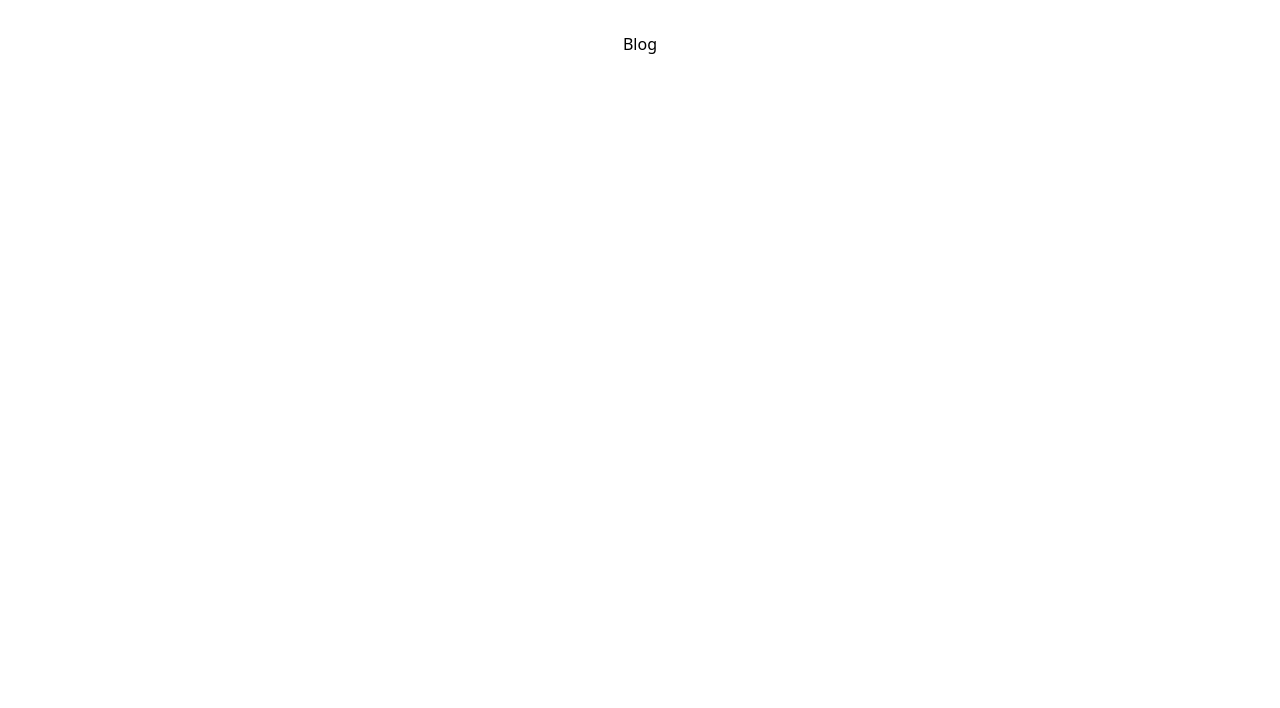
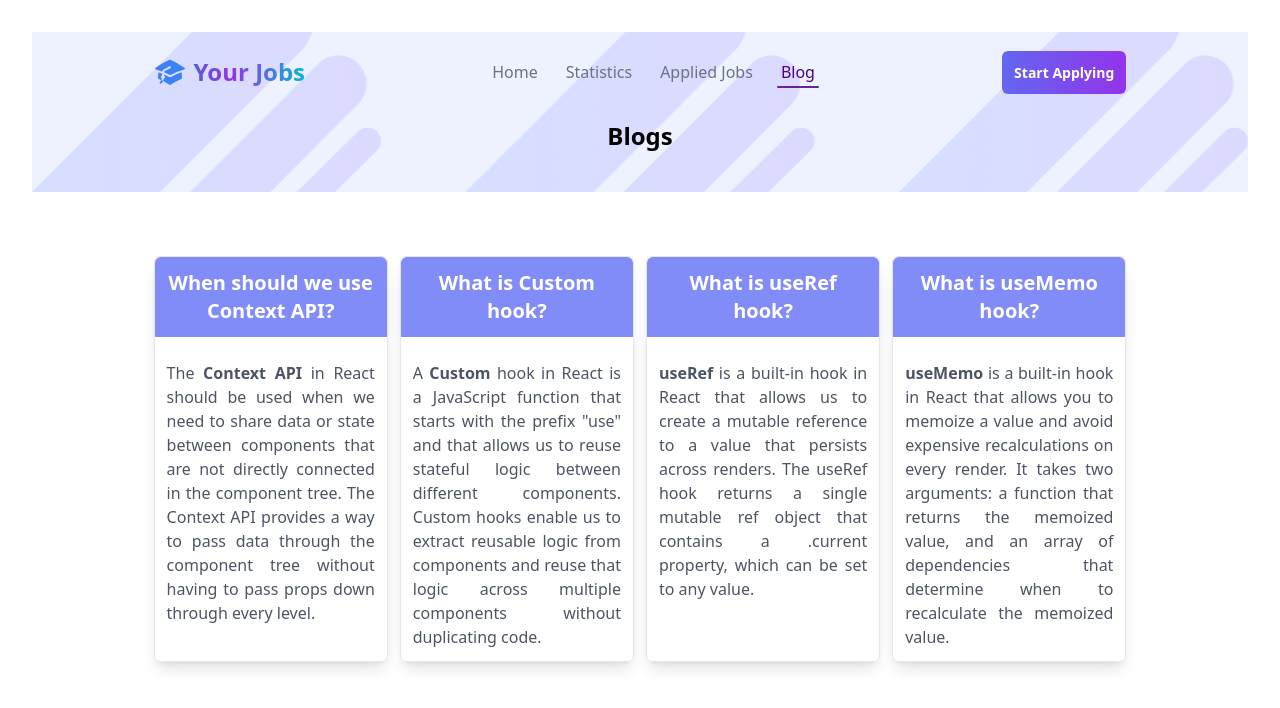
Before and after one commit to Robin0787/job-hunter, a React (Vite) app: page /blog in a window 1280 px wide. Shown: the top 708 px of the page. Built offline with nearby package versions, Linux system fonts and the light colour scheme.

Commit message:
Completed filter option of applied job component

```diff
--- a/src/Components/AppliedJobs.jsx
+++ b/src/Components/AppliedJobs.jsx
@@ -26,7 +26,7 @@ const AppliedJobs = () => {
             <div className='text-right'>
                 <select name="" id="" className='border-0 font-inherit cursor-pointer bg-indigo-50 py-2  px-4 rounded-md focus:outline-0' onChange={(e) => {filterBy(e.target.value)}}>
                     <option className='hidden' value="" defaultValue={'Filter By'}>Filter By</option>
-                    <option className='text-gray-800' value="All">Show All</option>
+                    <option className='text-gray-800' value="All">All</option>
                     <option className='text-gray-800' value="Remote">Remote</option>
                     <option className='text-gray-800' value="Onsite">On Site</option>
                 </select>
--- /dev/null
+++ b/src/Components/Blog.jsx
@@ -0,0 +1,33 @@
+import React from 'react';
+import Navbar from './Navbar/Navbar';
+
+const Blog = () => {
+    return (
+        <section>
+            <article className='bg-[url("/public/vector.png")] bg-repeat-space bg-bottom bg-indigo-50 bg-clip-content'>
+            <Navbar />
+            <h2 className="text-2xl font-semibold text-center pt-2 pb-10">Blogs</h2>
+            </article>
+            <article className='w-[80%] mx-auto grid grid-cols-1 md:grid-cols-2 lg:grid-cols-4 gap-3 my-6 md:my-10 lg:my-16 '>
+                <div className='border rounded-md shadow-lg space-y-3'>
+                    <h1 className='text-xl h-20 flex justify-center items-center rounded-t-md font-semibold bg-indigo-400 p-3 text-white text-center'>When should we use Context API?</h1>
+                    <p className="text-md text-gray-600 text-justify p-3">The <span className="font-semibold">Context API</span> in React should be used when we need to share data or state between components that are not directly connected in the component tree. The Context API provides a way to pass data through the component tree without having to pass props down through every level.</p>
+                </div>
+                <div className='border rounded-md shadow-lg space-y-3'>
+                    <h1 className='text-xl h-20 flex justify-center items-center rounded-t-md font-semibold bg-indigo-400 p-3 text-white text-center'>What is Custom hook?</h1>
+                    <p className="text-md text-gray-600 text-justify p-3">A <span className="font-semibold">Custom</span> hook in React is a JavaScript function that starts with the prefix "use" and that allows us to reuse stateful logic between different components. Custom hooks enable us to extract reusable logic from components and reuse that logic across multiple components without duplicating code.</p>
+                </div>
+                <div className='border rounded-md shadow-lg space-y-3'>
+                    <h1 className='text-xl h-20 flex justify-center items-center rounded-t-md font-semibold bg-indigo-400 p-3 text-white text-center'>What is useRef hook?</h1>
+                    <p className="text-md text-gray-600 text-justify p-3"><span className="font-semibold">useRef</span> is a built-in hook in React that allows us to create a mutable reference to a value that persists across renders. The useRef hook returns a single mutable ref object that contains a .current property, which can be set to any value.</p>
+                </div>
+                <div className='border rounded-md shadow-lg space-y-3'>
+                    <h1 className='text-xl h-20 flex justify-center items-center rounded-t-md font-semibold bg-indigo-400 p-3 text-white text-center'>What is useMemo hook?</h1>
+                    <p className="text-md text-gray-600 text-justify p-3"><span className="font-semibold">useMemo</span> is a built-in hook in React that allows you to memoize a value and avoid expensive recalculations on every render. It takes two arguments: a function that returns the memoized value, and an array of dependencies that determine when to recalculate the memoized value.</p>
+                </div>
+            </article>
+        </section>
+    );
+};
+
+export default Blog;
--- /dev/null
+++ b/src/Components/ErrorPage.jsx
@@ -0,0 +1,13 @@
+import React from 'react';
+import { Link } from 'react-router-dom';
+
+const ErrorPage = () => {
+    return (
+        <div className='flex flex-col justify-center items-center h-[100vh] gap-6'>
+            <h2 className='text-3xl font-thin text-indigo-500'><span className='text-red-500'>404</span> || Page Not Found</h2>
+            <Link to={'/'} className='text-sm border duration-1000 border-indigo-400 md:text-md font-semibold text-black py-3 px-6 rounded-md hover:bg-gradient-to-r from-indigo-400  to-purple-500'>Go to Home</Link>
+        </div>
+    );
+};
+
+export default ErrorPage;
--- a/src/Components/Home/FeaturedJobs.jsx
+++ b/src/Components/Home/FeaturedJobs.jsx
@@ -27,7 +27,7 @@ const FeaturedJobs = () => {
                     jobs.map(job => <SingleJob key={job.id} job={job} />)
                 }
             </article>
-            <article className='my-6 text-center'>
+            <article className='mt-10 mb-5 text-center'>
                 <button className='inline-block text-md md:text-md font-semibold text-white py-2 px-8 rounded-md bg-gradient-to-r from-purple-600 to-indigo-500 text-center'
                 onClick={() => {setShowAll(!showAll)}}
                 >{showAll ? 'Show All' : 'Show Less'}</button>
```
Also changed, not shown: src/main.jsx (+7 -5 lines), 1 other file (tests, documents, lock files or other folders).
